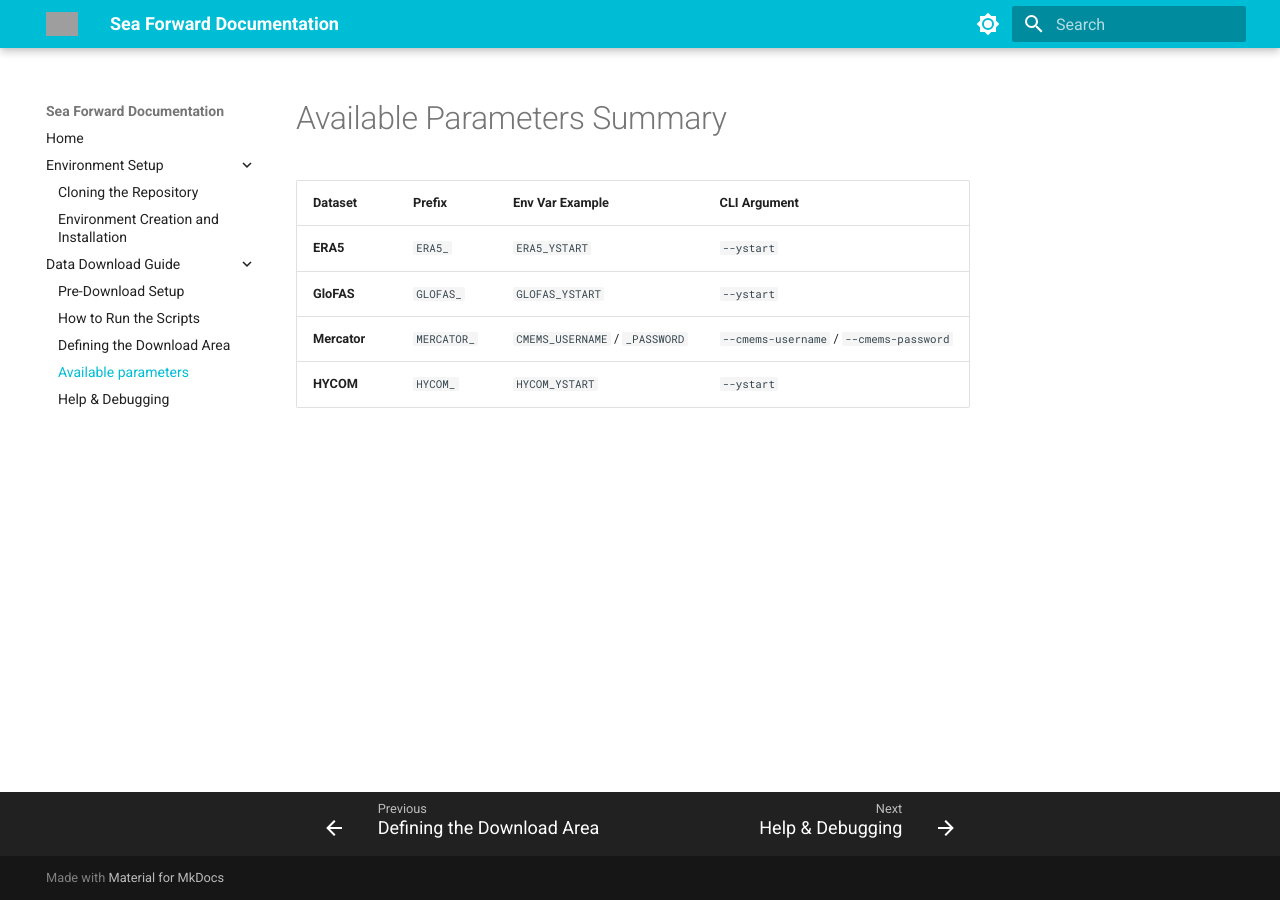
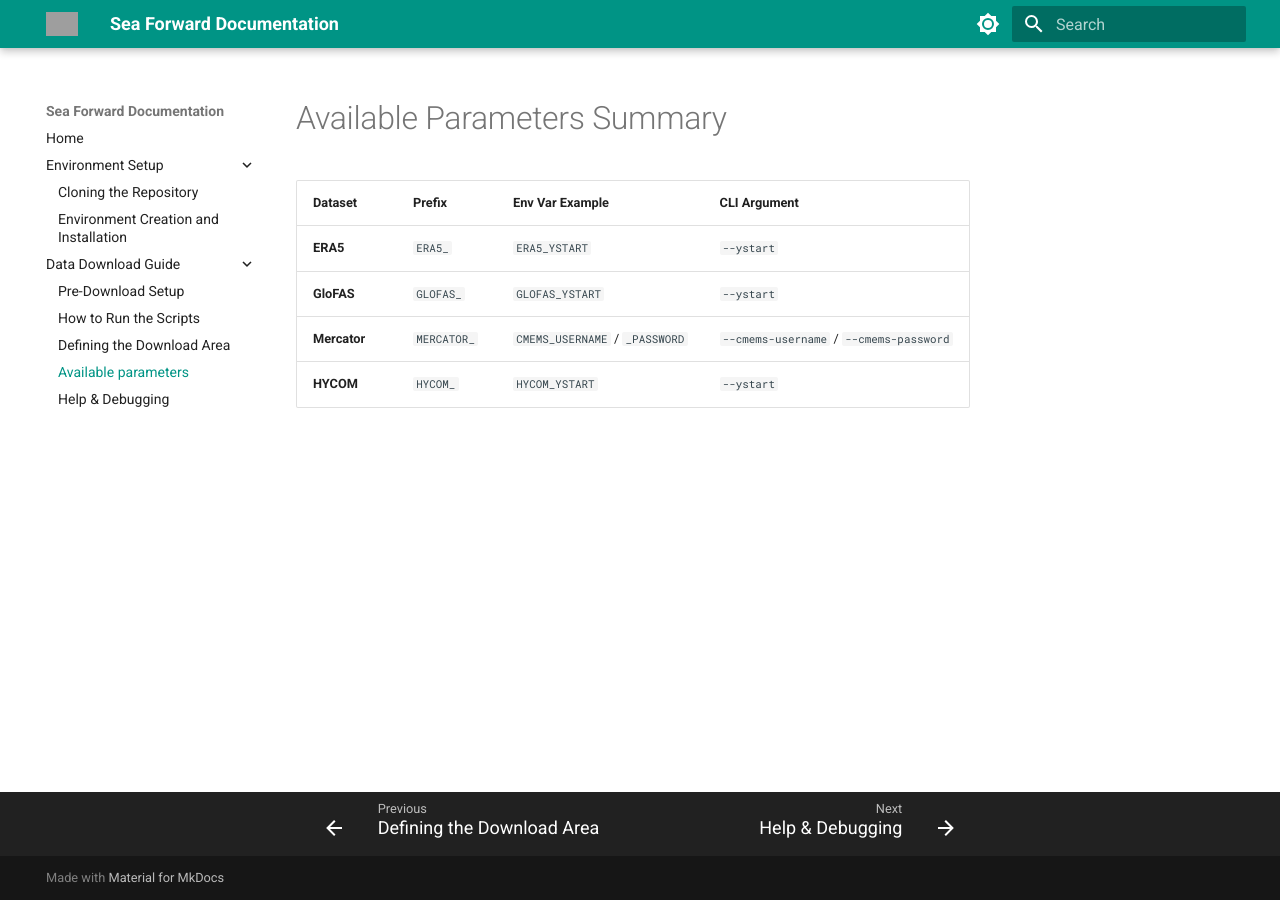
Before and after one commit to Njiecheu/sea-forward, an MkDocs documentation site: the page built from docs/data_download/available_parameters.md, in a window 1280 px wide. Built offline with MkDocs 1.6.1 and Material for MkDocs 9.7.7, drawn with Linux system fonts in a browser that asks for light colours; grey boxes are pictures that could not be loaded.

Commit message:
Remise des couleurs par défaut "teal" comme primary et "cyan" comme accent.

```diff
--- a/mkdocs.yml
+++ b/mkdocs.yml
@@ -13,16 +13,16 @@ theme:
     # Mode sombre (Slate)
     - media: "(prefers-color-scheme: dark)"
       scheme: slate
-      primary: cyan
-      accent: teal
+      primary: teal
+      accent: cyan
       toggle:
         icon: material/brightness-4
         name: Switch to light mode
     # Mode clair (Default)
     - media: "(prefers-color-scheme: light)"
       scheme: default
-      primary: cyan
-      accent: teal
+      primary: teal
+      accent: cyan
       toggle:
         icon: material/brightness-7
         name: Switch to dark mode
```
